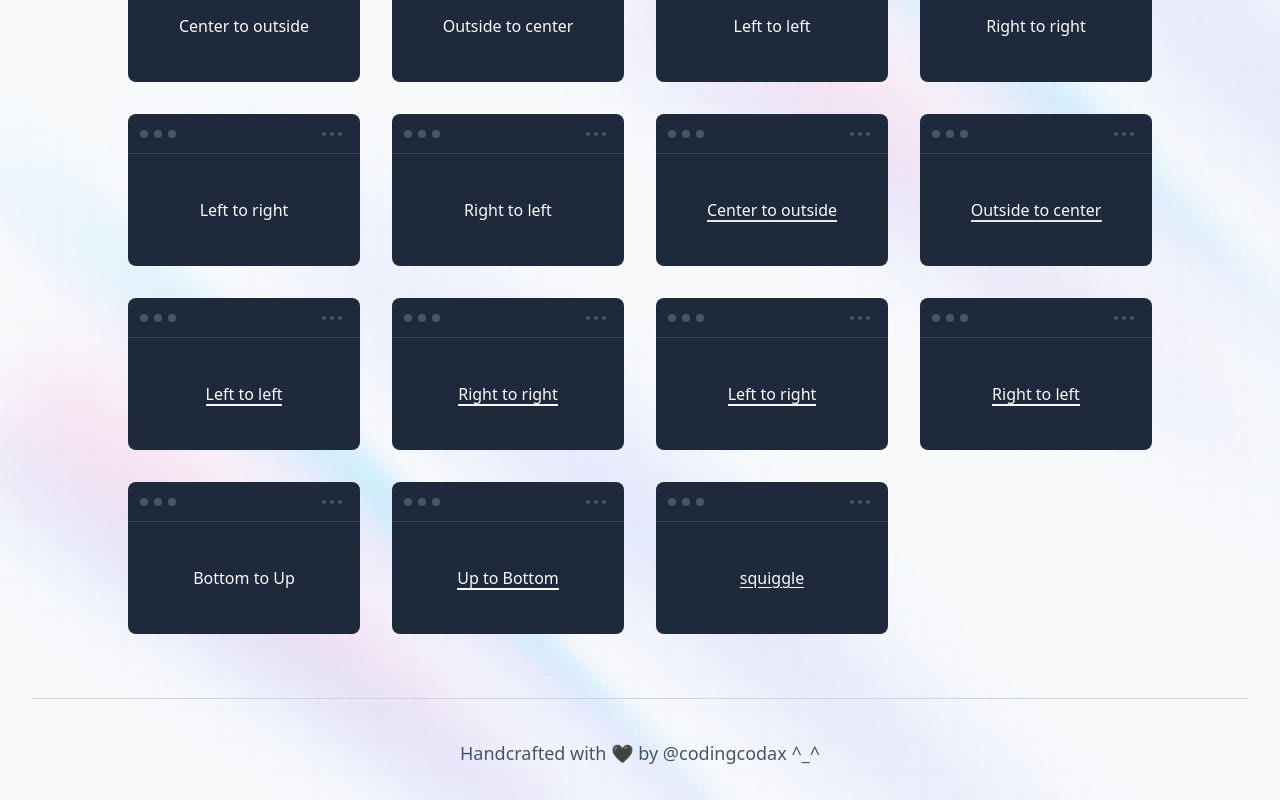
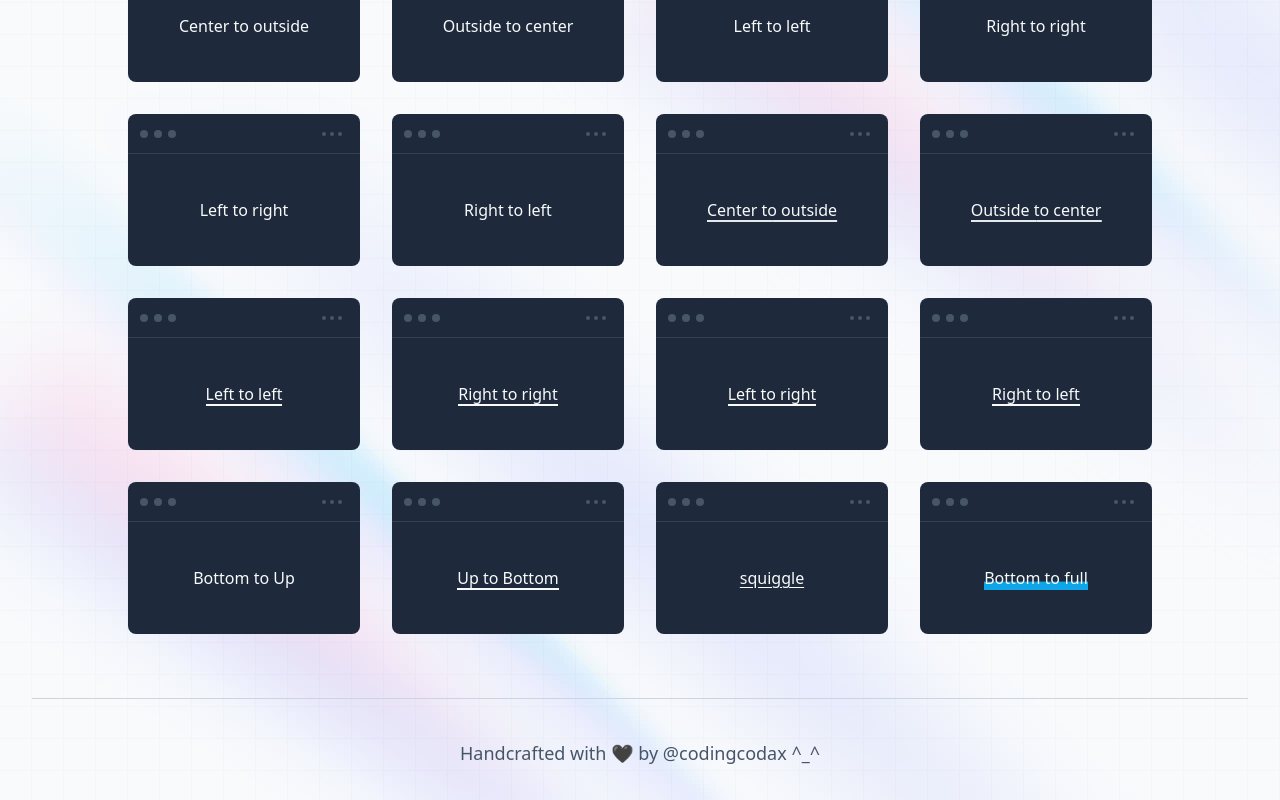
Before and after one commit to codingcodax/mini, a Next.js app: page /components in a window 1280 px wide. Shown: the part 510-1310 px from the top of the page. Built offline with nearby package versions, Linux system fonts and the light colour scheme.

Commit message:
feat(snippets): add link show highlight bottom full

```diff
--- /dev/null
+++ b/src/data/snippets/LinkShowHighlightBottomFull.tsx
@@ -0,0 +1,19 @@
+import type { Snippet } from '~/types/snippet';
+
+const LinkShowHighlightBottomFull: Snippet = {
+  title: 'Link Show Highlight Bottom Full',
+  type: 'link',
+  githubLink:
+    'https://github.com/codingcodax/mini/tree/main/src/data/snippets/LinkShowHighlightBottomFull.tsx',
+  playgroundLink: 'https://play.tailwindcss.com/1pvLlvaen8',
+  source: (
+    <a
+      className='relative text-slate-50 before:absolute before:bottom-0 before:left-0 before:h-full before:w-full before:origin-bottom before:scale-y-[0.35] before:bg-sky-500 before:transition-transform before:duration-300 before:ease-in-out hover:before:scale-y-100'
+      href='#'
+    >
+      <span className='relative'>Bottom to full</span>
+    </a>
+  ),
+};
+
+export default LinkShowHighlightBottomFull;
--- a/src/data/snippets/index.ts
+++ b/src/data/snippets/index.ts
@@ -15,6 +15,7 @@ import LinkShowUnderlineRightLeft from './LinkShowUnderlineRightLeft';
 import LinkUnderlineBottomUp from './LinkUnderlineBottomUp';
 import LinkShowUnderlineUpBottom from './LinkShowUnderlineUpBottom';
 import LinkShowUnderlineSquiggle from './LinkShowUnderlineSquiggle';
+import LinkShowHighlightBottomFull from './LinkShowHighlightBottomFull';
 
 const Snippets: Snippet[] = [
   LinkUnderlineCenterOutside,
@@ -32,6 +33,7 @@ const Snippets: Snippet[] = [
   LinkUnderlineBottomUp,
   LinkShowUnderlineUpBottom,
   LinkShowUnderlineSquiggle,
+  LinkShowHighlightBottomFull,
 ];
 
 export default Snippets;
```
